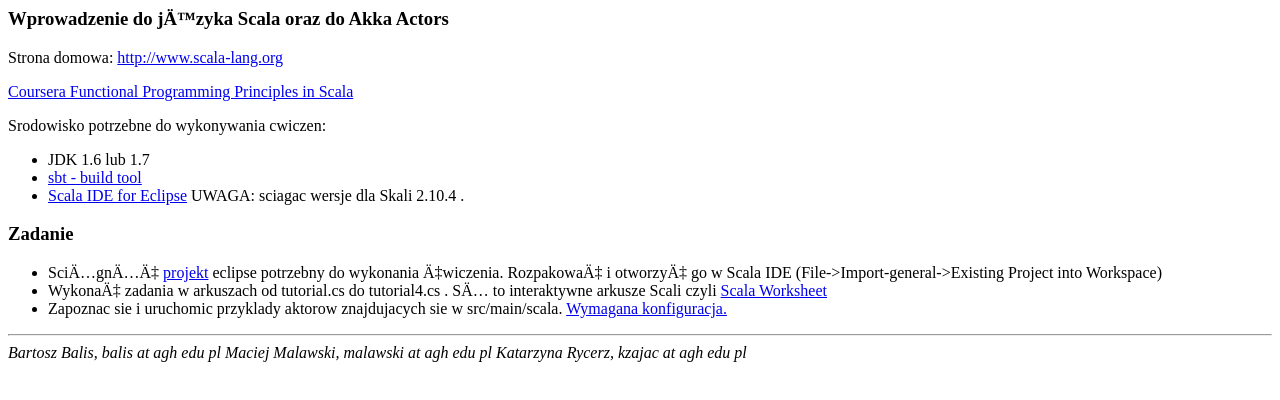
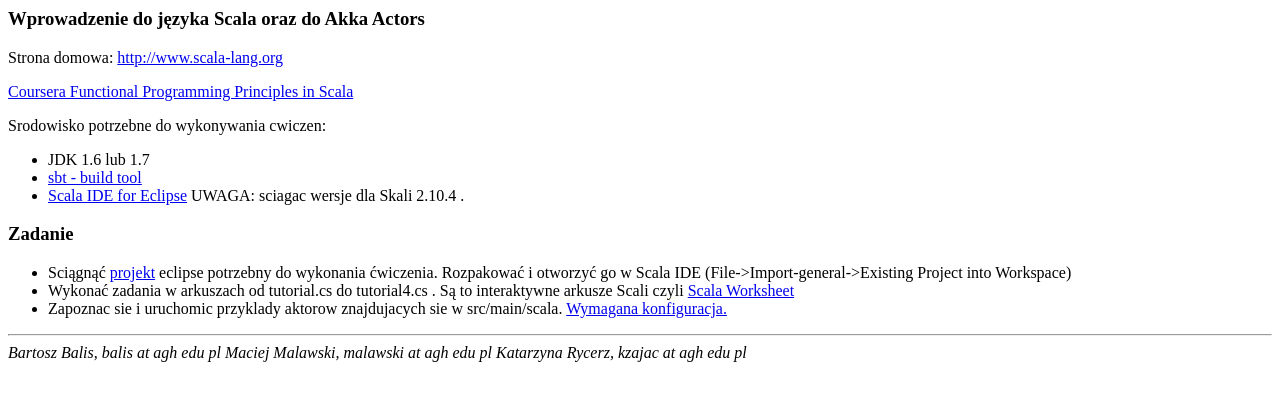
Before and after one commit to balis/balis.github.io, a plain HTML site: page reactive/index.html in a window 1280 px wide. Drawn offline with Linux system fonts and the light colour scheme.

Commit message:
Another commit

```diff
--- a/reactive/index.html
+++ b/reactive/index.html
@@ -9,7 +9,7 @@
 
 
 
-<H3>Wprowadzenie do jÄ™zyka Scala oraz do Akka Actors</H3>
+<H3>Wprowadzenie do języka Scala oraz do Akka Actors</H3>
 <p>
 
 Strona domowa:  <A HREF="http://www.scala-lang.org">http://www.scala-lang.org</A>
@@ -27,13 +27,13 @@
 
 <H3>Zadanie</H3>
 <ul>
-<li> SciÄ…gnÄ…Ä‡
+<li> Sciągnąć
 <A HREF=reactive-scala1.zip>projekt</A> eclipse potrzebny do wykonania
-Ä‡wiczenia.
-RozpakowaÄ‡ i otworzyÄ‡ go w Scala IDE
+ćwiczenia.
+Rozpakować i otworzyć go w Scala IDE
 (File-&gt;Import-general-&gt;Existing Project into
 Workspace)
-<li> WykonaÄ‡ zadania w arkuszach od tutorial.cs  do tutorial4.cs . SÄ… to
+<li> Wykonać zadania w arkuszach od tutorial.cs  do tutorial4.cs . Są to
 interaktywne
 arkusze Scali czyli <a
 href="https://github.com/scala-ide/scala-worksheet/wiki/Getting-Started">
```
